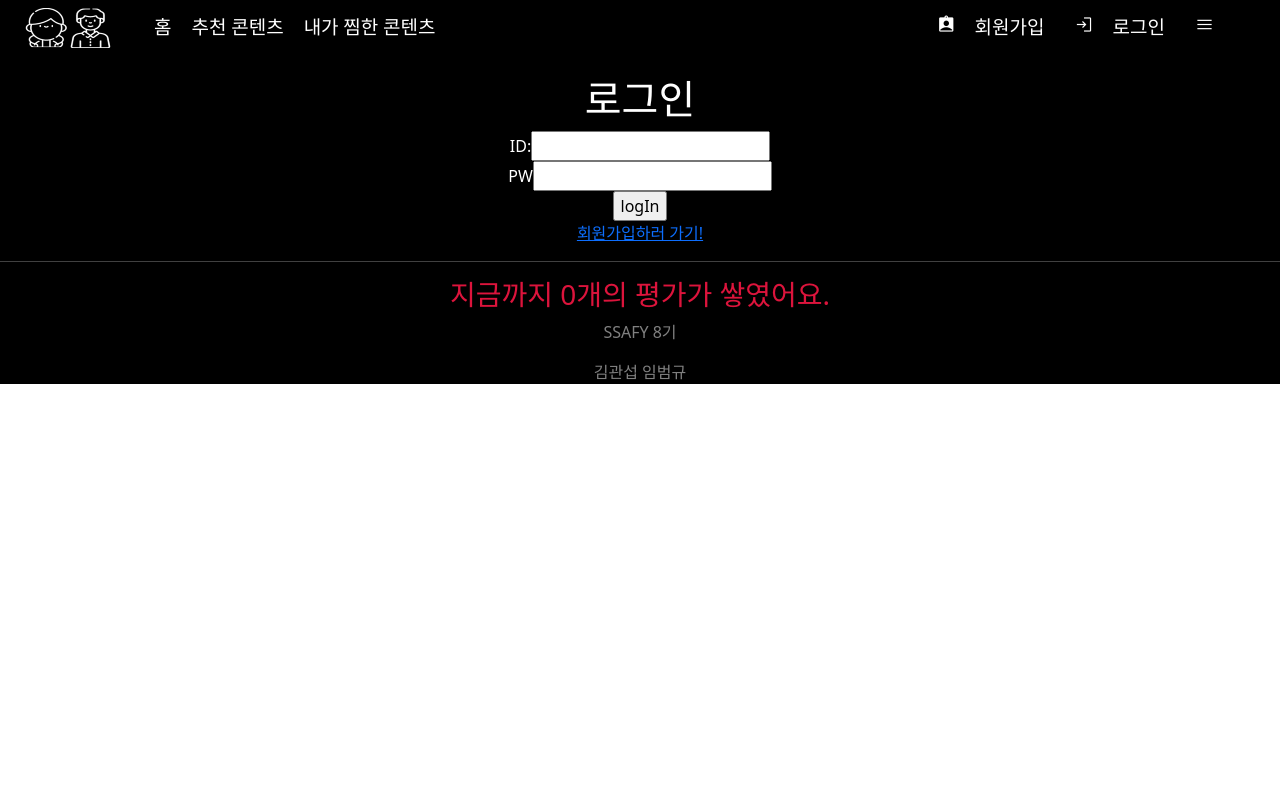
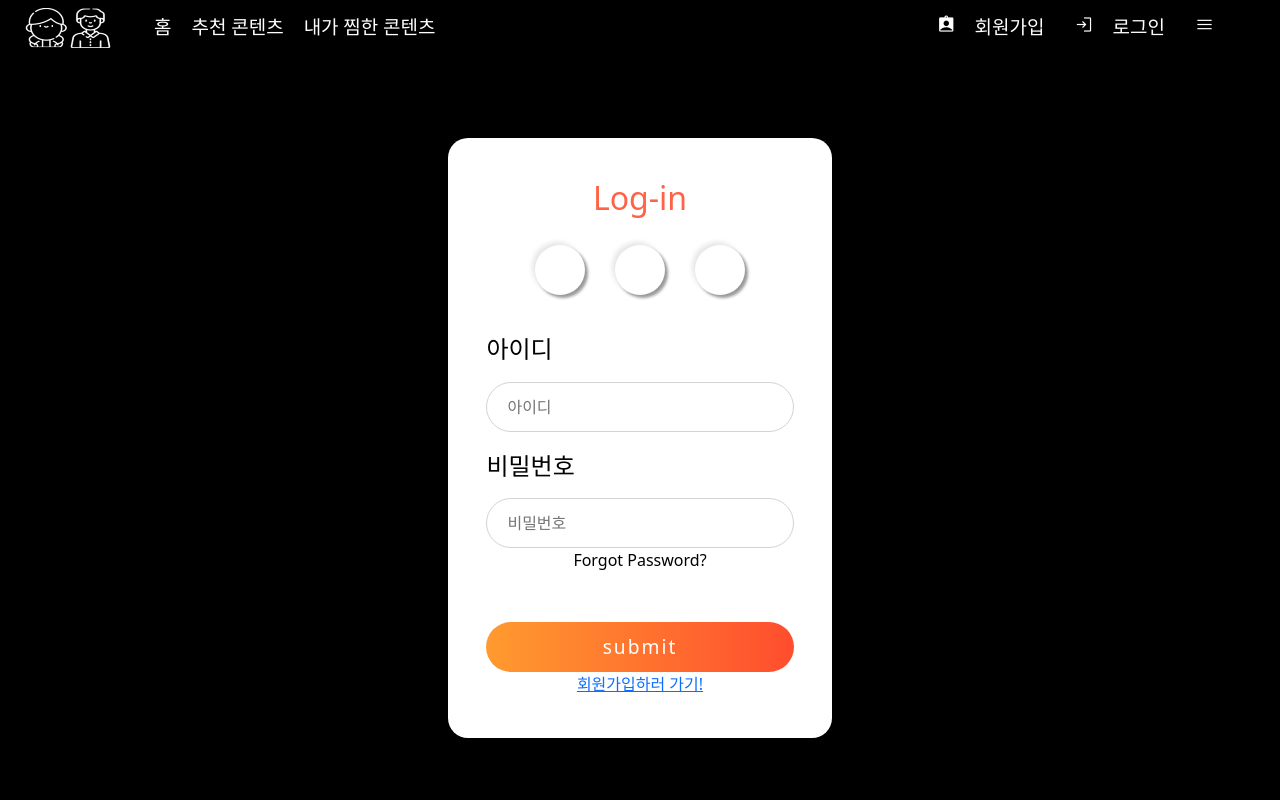
Before and after one commit to baamkyu/final-project, a Vue app in the folder front-server/: page /login in a window 1280 px wide. Shown: the top 800 px of the page. Built offline with nearby package versions, Linux system fonts and the light colour scheme; a web font is replaced by a local one.

Commit message:
1121 - back - 박스오피스 가져오기 구현중

```diff
--- a/front-server/src/components/BodyPage.vue
+++ b/front-server/src/components/BodyPage.vue
@@ -29,7 +29,7 @@ export default {
     AwardsMovie,
     RealBoxOffice,
     // SearchBar
-  }
+  },
 }
 </script>
 
--- a/front-server/src/components/RealBoxOfficeItem.vue
+++ b/front-server/src/components/RealBoxOfficeItem.vue
@@ -2,21 +2,23 @@
   <div class="MovieCard">
     <!-- 포스터 사진 -->
     <p>포스터 사진</p>
-    <!-- <img class="poster" :src="`https://image.tmdb.org/t/p/w300_and_h450_bestv2/${randomMovie?.poster_path}`" @click="goMovieDetail"> -->
+    <!-- <img class="poster" :src="`https://image.tmdb.org/t/p/w300_and_h450_bestv2/${randomMovie?.poster_path}`"> -->
     <!-- 영화 제목 -->
-    <div class="css-title movieInfo">영화 제목</div>
+    <div class="css-title movieInfo">{{movie?.movieNm}}</div>
     <!-- 개봉년도, 개봉국가 -->
     <div class="movieInfo">
-      개봉년도 ·
-      개봉국가
+      {{movie?.openDt}} · 개봉국가
+    </div>
+    <div class="movieInfo">
+      누적관객 {{movie?.audiAcc}} 명
     </div>
     <!-- 영화정보 더보기 (DetailView) -->
     <p>Detail</p>
-    <!-- <router-link :to="{
+    <router-link :to="{
       name: 'DetailView',
-      params: { id: randomMovie?.id } }" class="movieInfo">
+      params: { id: movie?.movieCd } }" class="movieInfo">
       [영화정보 더보기]
-      </router-link> -->
+      </router-link>
     <hr>
   </div>
 </template>
@@ -25,7 +27,7 @@
 export default {
   name: 'RealBoxOfficeItem',
   props: {
-    // randomMovie: Object,
+    movie: Object,
   },
   components:{
   },
--- a/front-server/src/router/index.js
+++ b/front-server/src/router/index.js
@@ -75,6 +75,7 @@ const routes = [
     path: '/movies/:id',
     name: 'DetailView',
     component: DetailView,
+    beforeEnter: requireAuth()
   },
   {
     path: '/404',
--- a/front-server/src/views/LoginView.vue
+++ b/front-server/src/views/LoginView.vue
@@ -1,14 +1,26 @@
 <template>
-  <div id="top-space" class="text-center" >
-    <h1>로그인</h1>
-    <form @submit.prevent="logIn">
-      <label for="username">ID:  </label>
-      <input type="text" id="username" v-model="username">
-      <br>
-      <label for="password">PW </label>
-      <input type="password" id="password" v-model="password">
-      <br>
-      <input type="submit" value="logIn"><br>
+  <div id= "top-space" class="wrap">
+    <form class="login" @submit.prevent="logIn">
+      <h2>Log-in</h2>
+      <div class="login_sns">
+        <li class="login_li"><a class="login_a" href=""><i class="fab fa-instagram"></i></a></li>
+        <li class="login_li"><a class="login_a" href=""><i class="fab fa-facebook-f"></i></a></li>
+        <li class="login_li"><a class="login_a" href=""><i class="fab fa-twitter"></i></a></li>
+      </div>
+      <div class="login_id">
+        <h4 for="username">아이디</h4>
+        <input type="text" id="username" placeholder="아이디" v-model="username">
+      </div>
+      <div class="login_pw">
+          <h4 for="password">비밀번호</h4>
+          <input type="password" id="password" placeholder="비밀번호" v-model="password">
+      </div>
+      <div class="forgot_pw">
+          <a class="login_a" href="">Forgot Password?</a>
+      </div>
+      <div class="submit">
+        <input type="submit" value="submit">
+      </div>
       <router-link :to="{ name: 'SignUpView' }">회원가입하러 가기!</router-link>
     </form>
   </div>
@@ -49,4 +61,120 @@ export default {
 .text-center {
   text-align: center;
 }
+
+.login_a {
+  text-decoration: none;
+  color: black;
+}
+
+.login_li {
+  list-style: none;
+}
+
+.wrap {
+  width: 100%;
+  height: 100vh;
+  display: flex;
+  align-items: center;
+  justify-content: center;
+  background: rgba(0, 0, 0, 0.1);
+}
+
+.login {
+  width: 30%;
+  height: 600px;
+  background: white;
+  border-radius: 20px;
+  display: flex;
+  justify-content: center;
+  align-items: center;
+  flex-direction: column;
+}
+
+h2 {
+  color: tomato;
+  font-size: 2em;
+}
+.login_sns {
+  padding: 20px;
+  display: flex;
+}
+
+.login_sns li {
+  padding: 0px 15px;
+}
+
+.login_sns a {
+  width: 50px;
+  height: 50px;
+  display: flex;
+  align-items: center;
+  justify-content: center;
+  padding: 10px;
+  border-radius: 50px;
+  background: white;
+  font-size: 20px;
+  box-shadow: 3px 3px 3px rgba(0, 0, 0, 0.4), -3px -3px 5px rgba(0, 0, 0, 0.1);
+}
+
+.login_id {
+  margin-top: 20px;
+  width: 80%;
+  text-decoration: none;
+  color: black;
+}
+
+.login_id input {
+  width: 100%;
+  height: 50px;
+  border-radius: 30px;
+  margin-top: 10px;
+  padding: 0px 20px;
+  border: 1px solid lightgray;
+  outline: none;
+}
+
+.login_pw {
+  margin-top: 20px;
+  width: 80%;
+  text-decoration: none;
+  color: black;
+}
+
+.login_pw input {
+  width: 100%;
+  height: 50px;
+  border-radius: 30px;
+  margin-top: 10px;
+  padding: 0px 20px;
+  border: 1px solid lightgray;
+  outline: none;
+}
+
+.login_etc {
+  padding: 10px;
+  width: 80%;
+  font-size: 14px;
+  display: flex;
+  justify-content: space-between;
+  align-items: center;
+  font-weight: bold;
+}
+
+.submit {
+  margin-top: 50px;
+  width: 80%;
+}
+.submit input {
+  width: 100%;
+  height: 50px;
+  border: 0;
+  outline: none;
+  border-radius: 40px;
+  background: linear-gradient(to left, rgb(255, 77, 46), rgb(255, 155, 47));
+  color: white;
+  font-size: 1.2em;
+  letter-spacing: 2px;
+}
+
 </style>
--- a/front-server/src/views/SignUpView.vue
+++ b/front-server/src/views/SignUpView.vue
@@ -1,19 +1,31 @@
 <template>
-  <div id="top-space" class="text-center">
-    <h1>회원가입</h1>
-    <form @submit.prevent="signUp">
-      <label for="username">username   : </label>
-      <input type="text" id="username" v-model="username"><br>
+    <div id= "top-space" class="wrap">
+    <form class="login" @submit.prevent="signUp">
+      <h2>Sign-up</h2>
+      <div class="sign_sns">
+        <li class="login_li"><a class="login_a" href=""><i class="fab fa-instagram"></i></a></li>
+        <li class="login_li"><a class="login_a" href=""><i class="fab fa-facebook-f"></i></a></li>
+        <li class="login_li"><a class="login_a" href=""><i class="fab fa-twitter"></i></a></li>
+      </div>
 
-      <label for="password1"> password : </label>
-      <input type="password" id="password1" v-model="password1"><br>
+      <div class="login_id">
+        <h4 for="username">아이디</h4>
+        <input type="text" id="username" placeholder="아이디" v-model="username">
+      </div>
 
-      <label for="password2"> password confirmation : </label>
-      <input type="password" id="password2" v-model="password2">
+      <div class="login_pw">
+          <h4 for="password">비밀번호</h4>
+          <input type="password" id="password" placeholder="비밀번호" v-model="password1">
+      </div>
 
-      <input type="submit" value="SignUp">
-      <br>
-      <router-link :to="{ name: 'LoginView' }">로그인하러 가기!</router-link>
+      <div class="login_pw">
+          <h4 for="password">비밀번호 재확인</h4>
+          <input type="password" id="password" placeholder="비밀번호 재확인" v-model="password2">
+      </div>
+
+      <div class="submit">
+        <input type="submit" value="submit">
+      </div>
     </form>
   </div>
 </template>
@@ -54,4 +66,119 @@ export default {
 .text-center {
   text-align: center;
 }
+
+.login_a {
+  text-decoration: none;
+  color: black;
+}
+
+.login_li {
+  list-style: none;
+}
+
+.wrap {
+  width: 100%;
+  height: 100vh;
+  display: flex;
+  align-items: center;
+  justify-content: center;
+  background: rgba(0, 0, 0, 0.1);
+}
+
+.login {
+  width: 30%;
+  height: 600px;
+  background: white;
+  border-radius: 20px;
+  display: flex;
+  justify-content: center;
+  align-items: center;
+  flex-direction: column;
+}
+
+h2 {
+  color: tomato;
+  font-size: 2em;
+}
+.login_sns {
+  padding: 20px;
+  display: flex;
+}
+
+.login_sns li {
+  padding: 0px 15px;
+}
+
+.login_sns a {
+  width: 50px;
+  height: 50px;
+  display: flex;
+  align-items: center;
+  justify-content: center;
+  padding: 10px;
+  border-radius: 50px;
+  background: white;
+  font-size: 20px;
+  box-shadow: 3px 3px 3px rgba(0, 0, 0, 0.4), -3px -3px 5px rgba(0, 0, 0, 0.1);
+}
+
+.login_id {
+  margin-top: 20px;
+  width: 80%;
+  text-decoration: none;
+  color: black;
+}
+
+.login_id input {
+  width: 100%;
+  height: 50px;
+  border-radius: 30px;
+  margin-top: 10px;
+  padding: 0px 20px;
+  border: 1px solid lightgray;
+  outline: none;
+}
+
+.login_pw {
+  margin-top: 20px;
+  width: 80%;
+  text-decoration: none;
+  color: black;
+}
+
+.login_pw input {
+  width: 100%;
+  height: 50px;
+  border-radius: 30px;
+  margin-top: 10px;
+  padding: 0px 20px;
+  border: 1px solid lightgray;
+  outline: none;
+}
+
+.login_etc {
+  padding: 10px;
+  width: 80%;
+  font-size: 14px;
+  display: flex;
+  justify-content: space-between;
+  align-items: center;
+  font-weight: bold;
+}
+
+.submit {
+  margin-top: 50px;
+  width: 80%;
+}
+.submit input {
+  width: 100%;
+  height: 50px;
+  border: 0;
+  outline: none;
+  border-radius: 40px;
+  background: linear-gradient(to left, rgb(255, 77, 46), rgb(255, 155, 47));
+  color: white;
+  font-size: 1.2em;
+  letter-spacing: 2px;
+}
 </style>
```
Also changed, not shown: front-server/src/components/RealBoxOffice.vue (+96 -38 lines), 1 other file (tests, documents, lock files or other folders).
